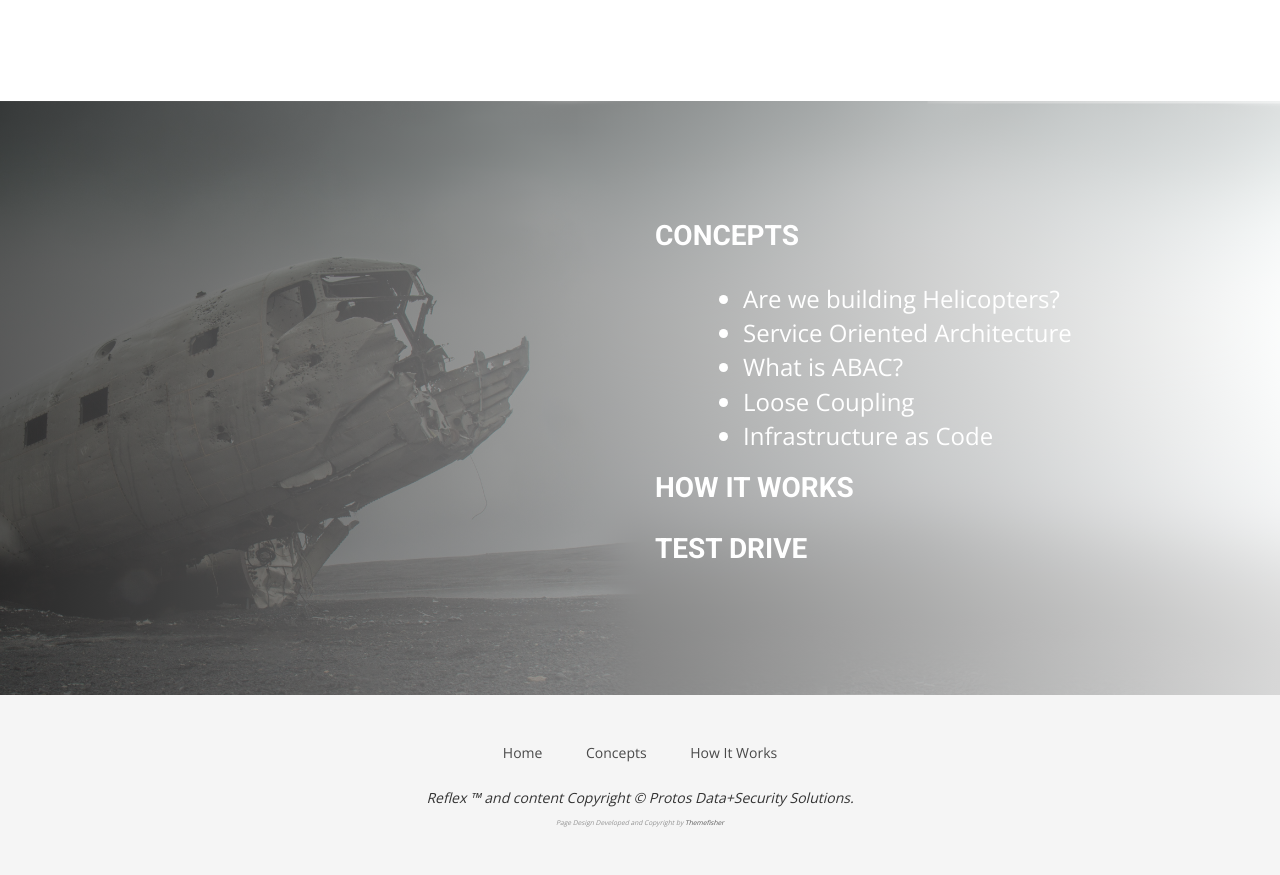
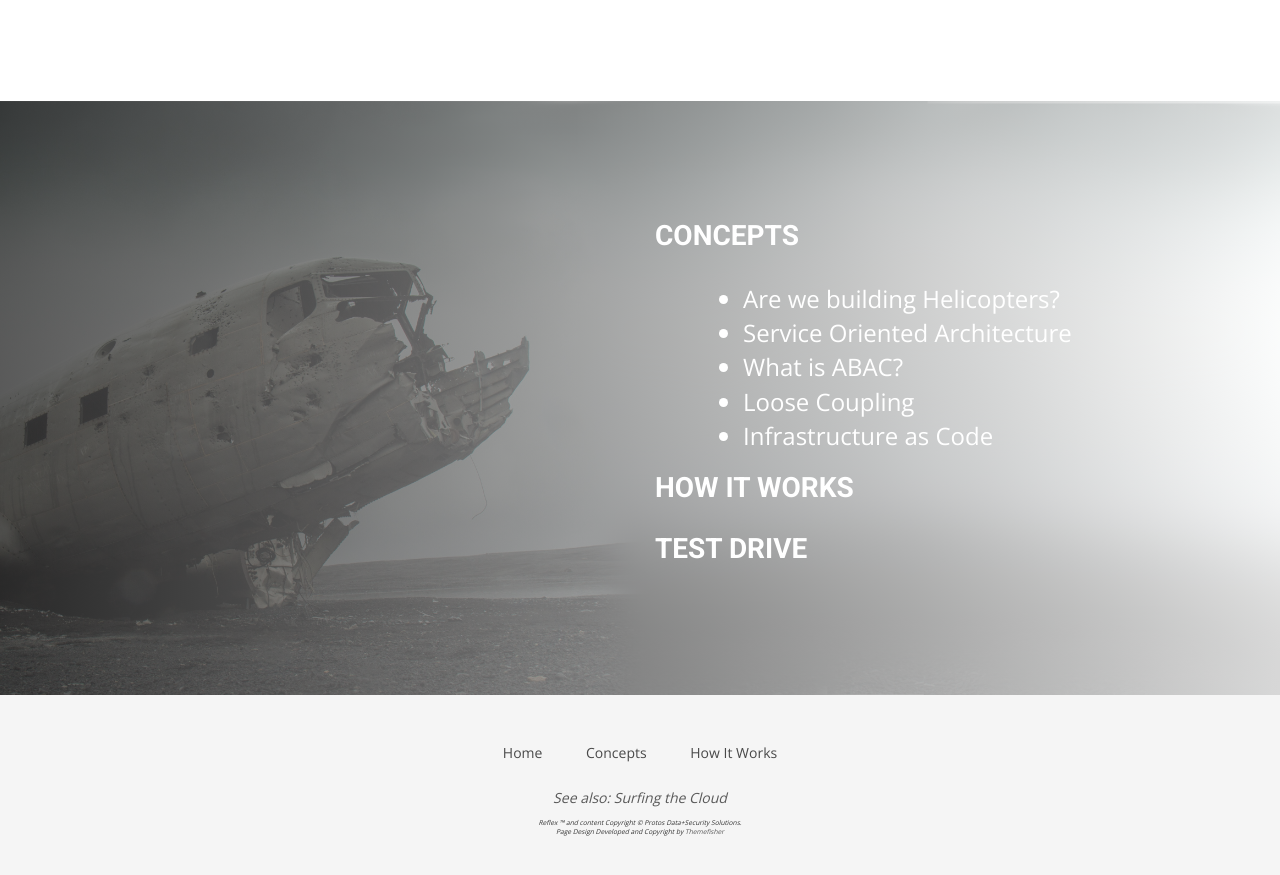
Before and after one commit to reflexsc/web, a Jekyll site: the page built from index.html, in a window 1280 px wide and 900 px high, scrolled down 1878 px. Shown: the top 875 px of the window. Built offline with Jekyll 4.4.1, drawn with Linux system fonts in a browser that asks for light colours; nearby versions of some CDN libraries; some web fonts are replaced.

Commit message:
updating footer

```diff
--- a/_includes/footer.html
+++ b/_includes/footer.html
@@ -11,8 +11,11 @@
           </ul>
         </div>
         <i>
-        Reflex &trade; and content Copyright &copy; Protos Data+Security Solutions.<p>
-        <span style="font-size: 5pt;">Page Design Developed and Copyright by <a href="http://www.themefisher.com">Themefisher</a></span>
+        <a href="https://surfingthe.cloud/">See also: Surfing the Cloud</a>
+        <p>
+        <div style="font-size: 5pt">
+        Reflex &trade; and content Copyright &copy; Protos Data+Security Solutions.<br/>
+        Page Design Developed and Copyright by <a href="http://www.themefisher.com">Themefisher</a></div>
        </i>
       </div>
     </div>
```
